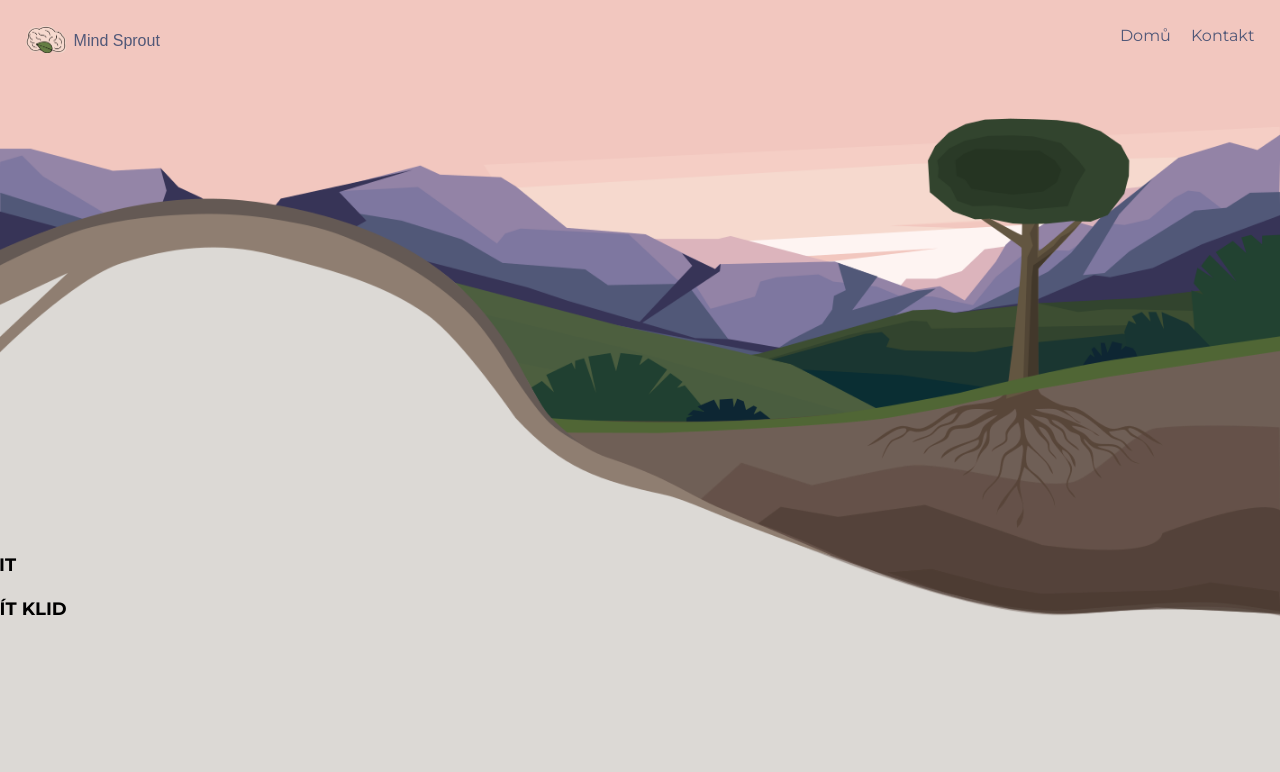
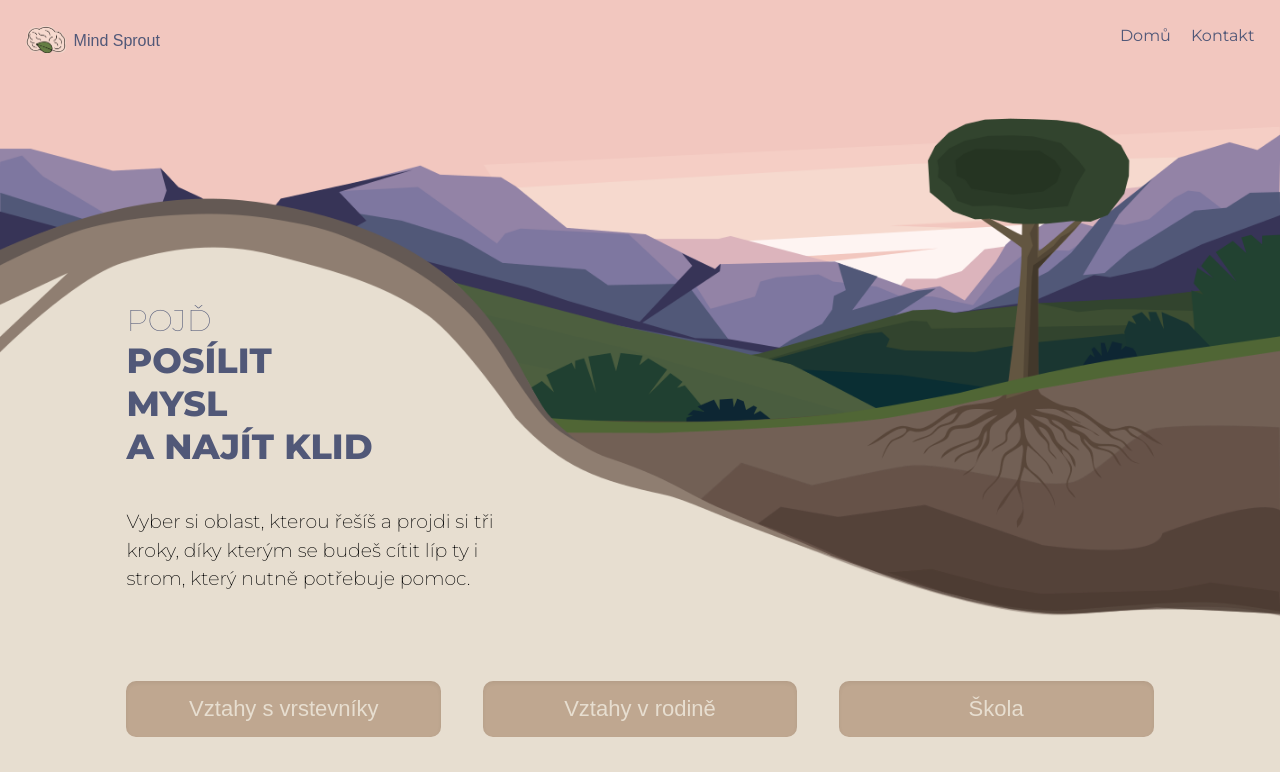
Before and after one commit to MartinaKolarova/MindSprout, a Next.js app: page / in a window 1280 px wide. Shown: the top 772 px of the page. Built offline with nearby package versions, Linux system fonts and the light colour scheme; a web font is replaced by a local one.

Commit message:
TreeNav flexbox

```diff
--- a/src/components/Contact/Contact.jsx
+++ b/src/components/Contact/Contact.jsx
@@ -1,7 +1,8 @@
-import styles from './Contact.module.css';
+import styles from "./Contact.module.css";
 
 export const Contact = () => {
   return (
+    <div className={styles.contactsList}>
       <div className={styles.contactMain}>
         <div className={`${styles.contact} ${styles.linkaBezpeci}`}>
           <div>
@@ -67,11 +68,15 @@ export const Contact = () => {
               Linka Ztracené dítě:
             </a>
             <br />
-          <a className={styles.contactButton} href="https://linkaztracenedite.cz/chat/">
+            <a
+              className={styles.contactButton}
+              href="https://linkaztracenedite.cz/chat/"
+            >
               chat
             </a>
           </div>
         </div>
       </div>
+    </div>
   );
 };
--- a/src/components/Contact/Contact.module.css
+++ b/src/components/Contact/Contact.module.css
@@ -1,8 +1,21 @@
+.contactsList{
+  background-image: linear-gradient(to bottom, #f2c7bfff, rgb(255, 255, 255));
+  width: 100vw;
+  display: flex;
+  align-items: center;
+  justify-content: center;
+  padding: 2vh;
+}
+
+
 .contactMain {
   display: flex;
   flex-direction: column;
+  justify-content: center;
+  align-items: center;
   gap: 20px;
   margin-top: 60px;
+  width: 80%;
 }
 
 .contact {
--- a/src/components/TreeNavigation/TreeNavigation.jsx
+++ b/src/components/TreeNavigation/TreeNavigation.jsx
@@ -1,9 +1,9 @@
-import styles from './style.module.css';
-import Link from 'next/link';
-import ReactCurvedText from 'react-curved-text';
-import { Montserrat } from 'next/font/google'
+import styles from "./style.module.css";
+import Link from "next/link";
+import ReactCurvedText from "react-curved-text";
+import { Montserrat } from "next/font/google";
 
-const inter = Montserrat({ subsets: ['latin'] })
+const inter = Montserrat({ subsets: ["latin"] });
 export const TreeNavigation = ({ onClick }) => {
   return (
     <div className={styles.categoryContainer}>
@@ -18,7 +18,7 @@ export const TreeNavigation = ({ onClick }) => {
         <div className={styles.guidance}>
           <p className={styles.guidanceText}>
             Vyber si oblast, kterou řešíš a projdi si tři kroky, díky kterým se
-            nebudeš cítit líp jen ty, ale i strom, který nutně potřebuje pomoc.
+            budeš cítit líp ty i strom, který nutně potřebuje pomoc.
           </p>
         </div>
       </div>
--- a/src/components/TreeNavigation/style.module.css
+++ b/src/components/TreeNavigation/style.module.css
@@ -2,38 +2,54 @@
     display: flex;
     flex-direction: column;
     width: 100%;
+    gap: 6vh;
 }
 
 .textContainer {
-    margin-top: 150px;
+    margin-top: 105px;
     display: flex;
     flex-direction: column;
     justify-content: flex-start;
     padding: 3%;
+    gap: 5vh;
+    margin-left: 6%;
 }
 
 .smallTitle{
-    font-size: small;
+    color: #515878ff;
+    font-weight: 100;
+    font-size: 20px;
 }
 
 .bigTitle{
-    font-size: large;
+font-weight: 800;
+color: #515878ff;
+font-size: 25px;
 }
 
+.guidanceText{
+    font-weight: 250;
+    font-size: 15px;
+    line-height: 1.5;
+    max-width: 400px;
+
+}
 .buttonsContainer {
-    margin-top: 20px;
-    display: flex;
-    flex-direction: column;
-    gap: 10px;
+display: flex;
+flex-direction: column;
+justify-content: center;
+align-items: center;
+gap:10px
 }
 
 .navButton {
+    width: 50%;
     border: transparent;
     background-color: #BFA790;
     width: 70vw;
-    height: 8vh;
+    height: 7vh;
     border-radius: 10px;
-    color: #fef4f2ff;
+    color: #e7ded0;
     transition: background-color 0.3s, color 0.3s;
     font-size: 15px;
     box-shadow: rgba(0, 0, 0, 0.06) 0px 2px 4px 0px inset;
@@ -46,47 +62,52 @@
 }
 
 @media (min-width: 768px) {
+
+    .categoryContainer {
+
+        gap: 10px;
+    }
+    .textContainer{
+     margin-top: 150px;
+    }
     .buttonsContainer {
-        display: flex;
-        flex-direction: row;
-        flex-wrap: nowrap;
-        justify-content: space-evenly;
-        align-items: center;
-        gap: 30px;
-        width: 90vw;
-        font-size: 16px;
+     display: flex;
+     flex-direction: row;
+     justify-content:space-evenly;
+     align-items: center;
+     margin-left: 6%;
+     margin-right: 6%;
+     padding: 3%;
+
     }
 
     .navButton {
         font-size: 16px;
+        max-width: 30%;
+        height: 200;
     }
 
-    .guidance {
-        width: 65vw;
-        height: 15vh;
-        align-self: right;
+
+    .smallTitle{
+        font-size: small;
+        color: #515878ff;
+        font-weight: 100;
+        font-size: 25px;
+        margin-left: 1%;
+
     }
 
-    .guidance p {
-        font-size: 16px;
-        padding: auto;
-        font-weight: bolder;
+    .bigTitle{
+    font-weight: 800;
+    color: #515878ff;
+    font-size: 25px;
+    margin-left: 1%;
+
     }
+    .guidanceText{
+        font-size: 17px;
+        margin-left: 1%;
 
-    .introduction {
-        /* box-shadow: rgba(0, 0, 0, 0.17) 0px -23px 25px 0px inset, rgba(0, 0, 0, 0.15) 0px -36px 30px 0px inset, rgba(0, 0, 0, 0.1) 0px -79px 40px 0px inset, rgba(0, 0, 0, 0.06) 0px 2px 1px, rgba(0, 0, 0, 0.09) 0px 4px 2px, rgba(0, 0, 0, 0.09) 0px 8px 4px, rgba(0, 0, 0, 0.09) 0px 16px 8px, rgba(0, 0, 0, 0.09) 0px 32px 16px; */
-        font-size: 16px;
-        border-radius: 29% 71% 75% 25% / 61% 41% 59% 39%;
-        width: 30vh;
-        height: 15vh;
-        margin-left: -5vw;
-        margin-top: 20vh;
-    }
-
-    .introduction p {
-        font-size: 16px;
-        padding: auto;
-        font-weight: bolder;
     }
 }
 
@@ -98,91 +119,34 @@
         justify-content: space-evenly;
         align-items: center;
         gap: 30px;
+
     }
 
-    .guidance {
-        width: 75vh;
-        height: 30vh;
+    .textContainer{
+        margin-top: 200px;
+    }
+    .smallTitle{
+        color: #515878ff;
+        font-weight: 100;
+        font-size: 30px;
     }
 
-    .guidance p {
-        font-size: 18px;
-        padding: auto;
-        font-weight: bolder;
+    .bigTitle{
+    font-weight: 800;
+    color: #515878ff;
+    font-size: 35px;
+    }
+
+    .guidanceText{
+        font-size: 19px;
+
     }
 
     .navButton {
-        width: 25vw;
-        font-size: 18px;
+        font-size: 22px;
         cursor: pointer;
+
     }
 
-    .introduction {
-        /* box-shadow: rgba(0, 0, 0, 0.17) 0px -23px 25px 0px inset, rgba(0, 0, 0, 0.15) 0px -36px 30px 0px inset, rgba(0, 0, 0, 0.1) 0px -79px 40px 0px inset, rgba(0, 0, 0, 0.06) 0px 2px 1px, rgba(0, 0, 0, 0.09) 0px 4px 2px, rgba(0, 0, 0, 0.09) 0px 8px 4px, rgba(0, 0, 0, 0.09) 0px 16px 8px, rgba(0, 0, 0, 0.09) 0px 32px 16px; */
-        font-size: 16px;
-        border-radius: 29% 71% 75% 25% / 61% 41% 59% 39%;
-        width: 50vh;
-        height: 30vh;
-        margin-top: 35vh;
-        margin-left: -12vh;
-    }
 
-    .introduction p {
-        font-size: 18px;
-        padding: auto;
-        font-weight: bolder;
-    }
 }
-
-/* /<svg width={400} height={130}>
-<path id={styles.curve} d="M 20 120 C 0 20, 50 0, 160 120"></path>
-<text className={styles.text}>
-  <textPath href={`#${styles.curve}`} className={styles.textPath} startOffset="5%">
-  Tahle appka ti pomůže cítit se líp a naučit se řešit svoje problémy
-  tak, aby tě příště nerozhodily.            </textPath>
-</text>
-</svg>
-<ReactCurvedText className={styles.curvedTextFirst}
-          width={370}
-          height={300}
-          cx={65}
-          cy={140}
-          rx={80}
-          ry={100}
-          startOffset={50}
-          reversed={true}
-          text="Tahle appka ti pomůže cítit se líp a naučit se"
-          textProps={{ style: { fontSize: 10 } }}
-          textPathProps={null}
-          tspanProps={{"dy" : "16"}}
-          ellipseProps={null}
-          svgProps={null}
-        />
-        <ReactCurvedText
-        className={styles.curvedTextSecond}
-          width={370}
-          height={300}
-          cx={140}
-          cy={50}
-          rx={100}
-          ry={100}
-          startOffset={50}
-          reversed={false}
-          text="řešit svoje problémy
-        tak, aby tě příště nerozhodily"
-          textProps={{ style: { fontSize: 10 } }}
-          textPathProps={null}
-          tspanProps={null}
-          ellipseProps={null}
-          svgProps={null}
-        />
-        #curve {
-            fill: transparent;
-        }
-
-        .text {
-        }
-
-        .textPath {
-        }
-       */
--- a/src/styles/Home.module.css
+++ b/src/styles/Home.module.css
@@ -9,12 +9,13 @@
 .mainCredits{
   display: flex;
   flex-direction: column;
-  justify-content: space-evenly;
+  justify-content: flex-start;
+  gap: 10px;
   align-items: center;
   width: 100vw;
   text-align: center;
-  padding: 15px;
-  background-color:rgb(249, 241, 229);
+  padding: 30px;
+  background-image: linear-gradient(to bottom, #f2c7bfff, rgb(255, 255, 255));
   height: 100vh;
 
 }
@@ -23,7 +24,7 @@
   background-image: url(backgroundimage.png);
   background-size: contain;
   background-repeat: no-repeat;
-  background-color: rgb(220, 217, 213);
+  background-color: #e7ded0;
   min-height: 100vh;
   display: flex;
   flex-direction: column;
```
Lines whose indentation alone changed are shown as unchanged.
